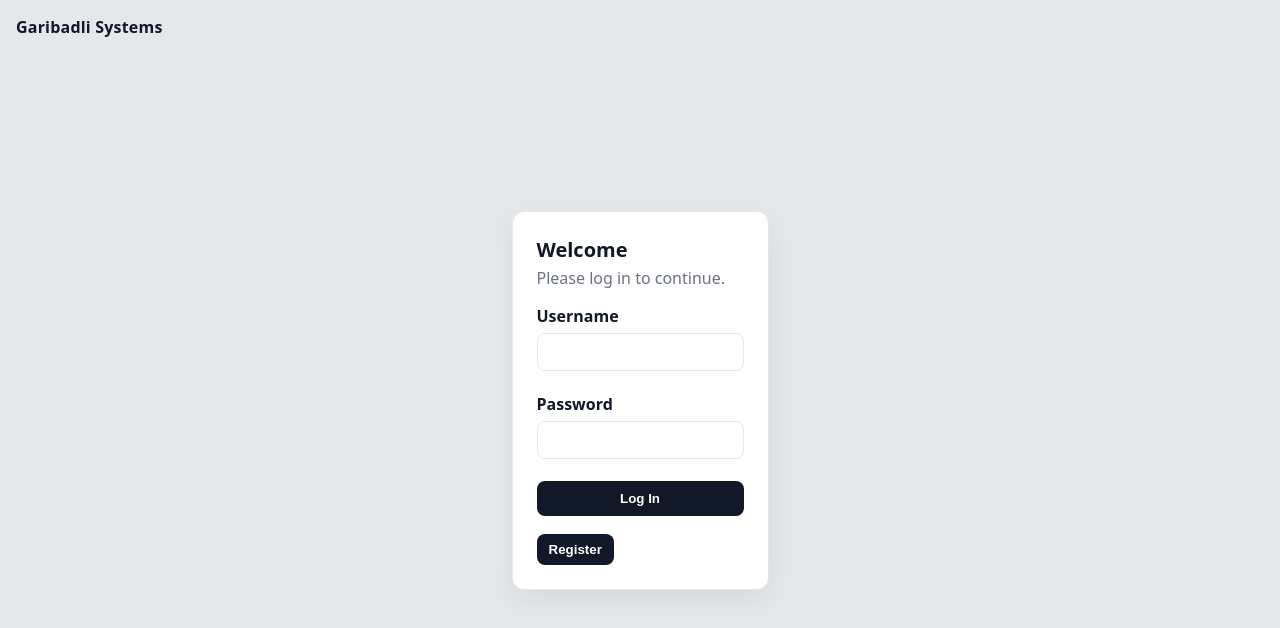
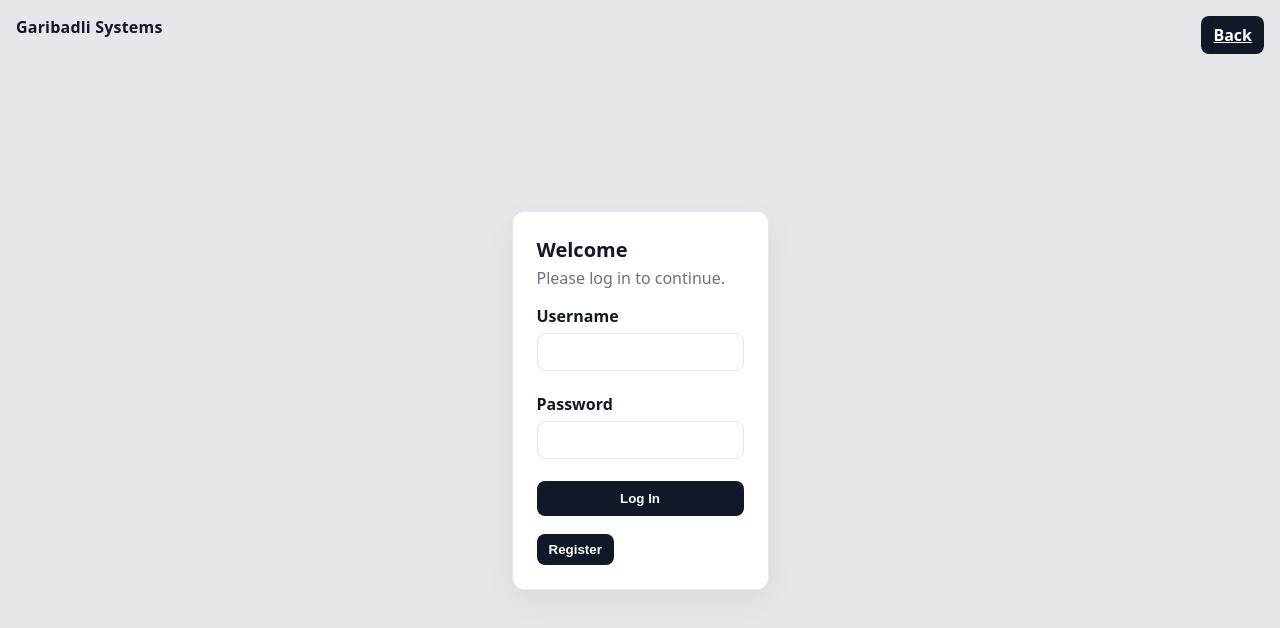
Before and after one commit to aashack/garibaldi_portal, a Vue app: page /login in a window 1280 px wide. Shown: the top 628 px of the page. Built offline with nearby package versions, Linux system fonts and the light colour scheme; no server answers.

Commit message:
feat(portal_ui): :fire: minor changes with top bar

```diff
--- a/src/pages/AboutPage.vue
+++ b/src/pages/AboutPage.vue
@@ -2,6 +2,10 @@
   <div v-if="loggedIn" class="top-actions">
     <router-link class="btn" to="/profile">Profile</router-link>
     <button class="btn secondary" @click="handleLogout">Log out</button>
+  </div>
+    <div class="top-actions">
+    <router-link class="btn" to="/">Home</router-link>
+    <router-link class="btn secondary" to="/login">Login</router-link>
   </div>
   <section class="card">
     <h1 class="title">About</h1>
@@ -9,6 +13,8 @@
   </section>
 
 </template>
+
+
 
 <script setup>
 import { useRouter } from 'vue-router'
--- a/src/pages/LoginPage.vue
+++ b/src/pages/LoginPage.vue
@@ -1,4 +1,7 @@
 <template>
+  <div class="top-actions">
+    <router-link class="btn secondary" to="/">Back</router-link>
+  </div>
   <section class="stack">
     <LoginForm
       v-if="!showRegister"
@@ -65,4 +68,15 @@ async function handleRegister(payload) {
 </script>
 
 <style scoped>
+.top-actions {
+  position: fixed;
+  top: 16px;
+  right: 16px;
+  display: flex;
+  gap: 8px;
+}
+.top-actions :deep(.btn), .top-actions .btn {
+  width: auto;
+  padding: 8px 12px;
+}
 </style>
```
